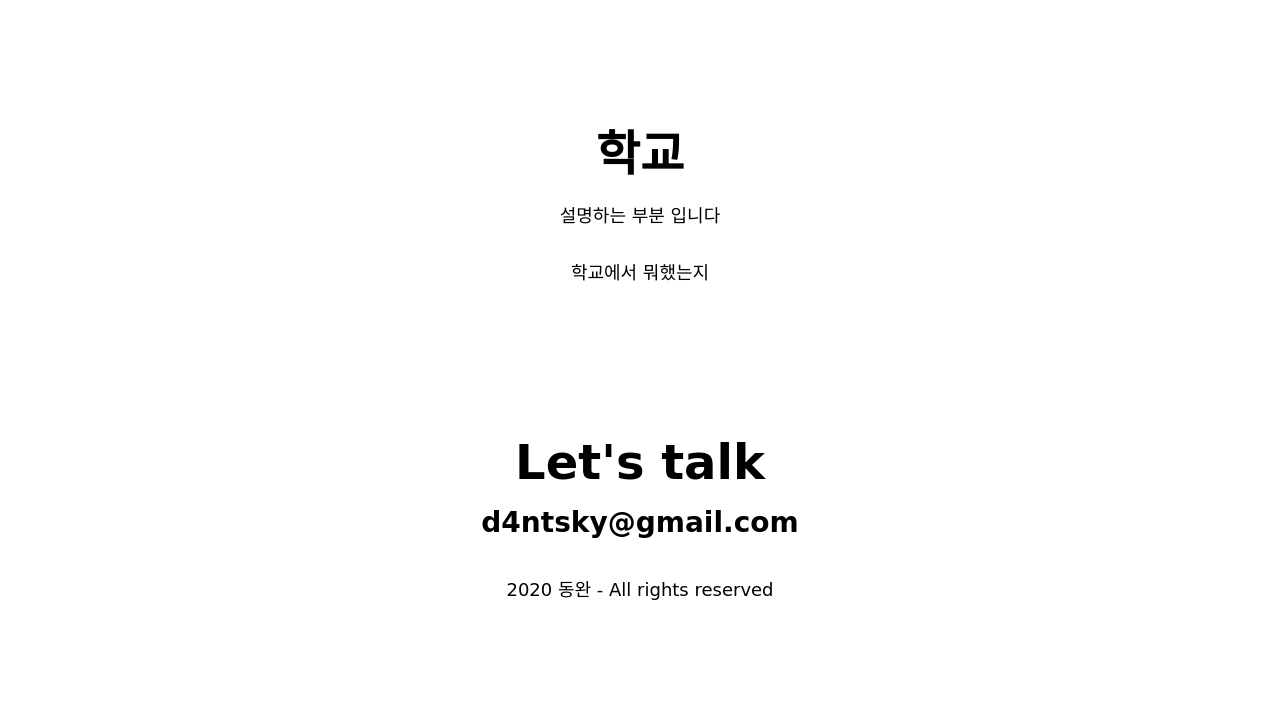
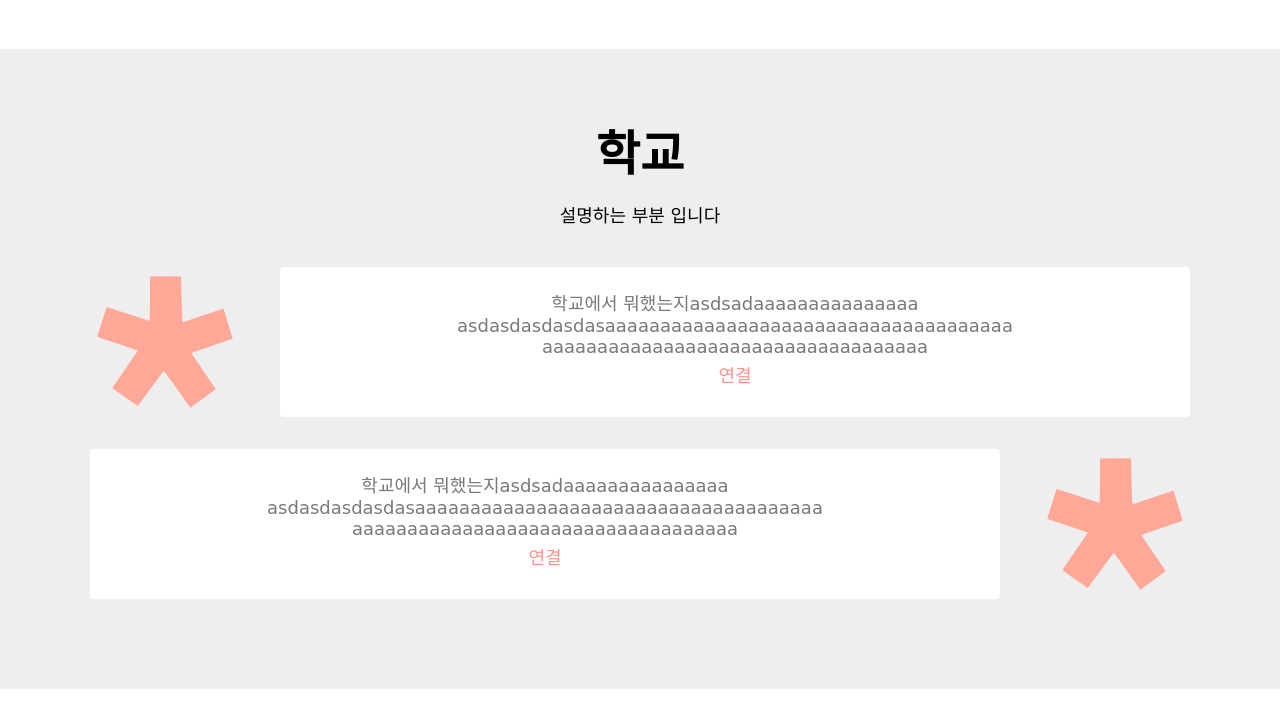
Before and after one commit to d4ntsky/Pofol, a plain HTML site: page index.html in a window 1280 px wide. Shown: the part 2798-3520 px from the top of the page. Before the commit the page ends 3453 px from the top, so only its background shows below. Drawn offline with Linux system fonts and the light colour scheme; a web font is replaced by a local one.

Commit message:
school
css

```diff
--- a/index.html
+++ b/index.html
@@ -219,11 +219,29 @@
         <h1>학교</h1>
         <h3>설명하는 부분 입니다</h3>
         <div class="schools">
-            <img src="" alt="" class="school__logo">
+            <div class="school">
+            <img src="images/favicon.png" alt="" class="school__logo">
             <div class="school__learn">
-                <p>학교에서 뭐했는지</p>
+                <p>
+                    학교에서 뭐했는지asdsadaaaaaaaaaaaaaaa
+                    asdasdasdasdasaaaaaaaaaaaaaaaaaaaaaaaaaaaaaaaaaaaaa
+                    aaaaaaaaaaaaaaaaaaaaaaaaaaaaaaaaaaa
+                </p>
                 <p class="schoolHome"><a href="">연결</a></p>
             </div>
+        </div>
+        <div class="school">
+
+            <div class="school__learn">
+                <p>
+                    학교에서 뭐했는지asdsadaaaaaaaaaaaaaaa
+                    asdasdasdasdasaaaaaaaaaaaaaaaaaaaaaaaaaaaaaaaaaaaaa
+                    aaaaaaaaaaaaaaaaaaaaaaaaaaaaaaaaaaa
+                </p>
+                <p class="schoolHome"><a href="">연결</a></p>
+            </div>
+            <img src="images/favicon.png" alt="" class="school__logo">
+        </div>
         </div>
     </section>
 
--- a/style.css
+++ b/style.css
@@ -364,3 +364,38 @@ p {
   margin-top: 8px;
   background-color: var(--color-light-grey);
 }
+
+/* school */
+#school {
+  background-color: var(--color-light-white);
+}
+
+.schools {
+  margin: 40px;
+}
+.school {
+  display: flex;
+  margin: 32px 0;
+}
+.school__logo {
+  width: 150px;
+  height: 150px;
+  border-radius: 50;
+}
+.school__logo:nth-child(odd) {
+  margin-right: 40px;
+}
+.school__logo:nth-child(even) {
+  margin-left: 40px;
+}
+.school__learn {
+  padding: 18px;
+  background-color: var(--color-white);
+  border-radius: var(--size-border-radius);
+}
+.school__learn p {
+  color: var(--color-light-grey);
+}
+.school__learn a {
+  color: var(--color-pink);
+}
```
